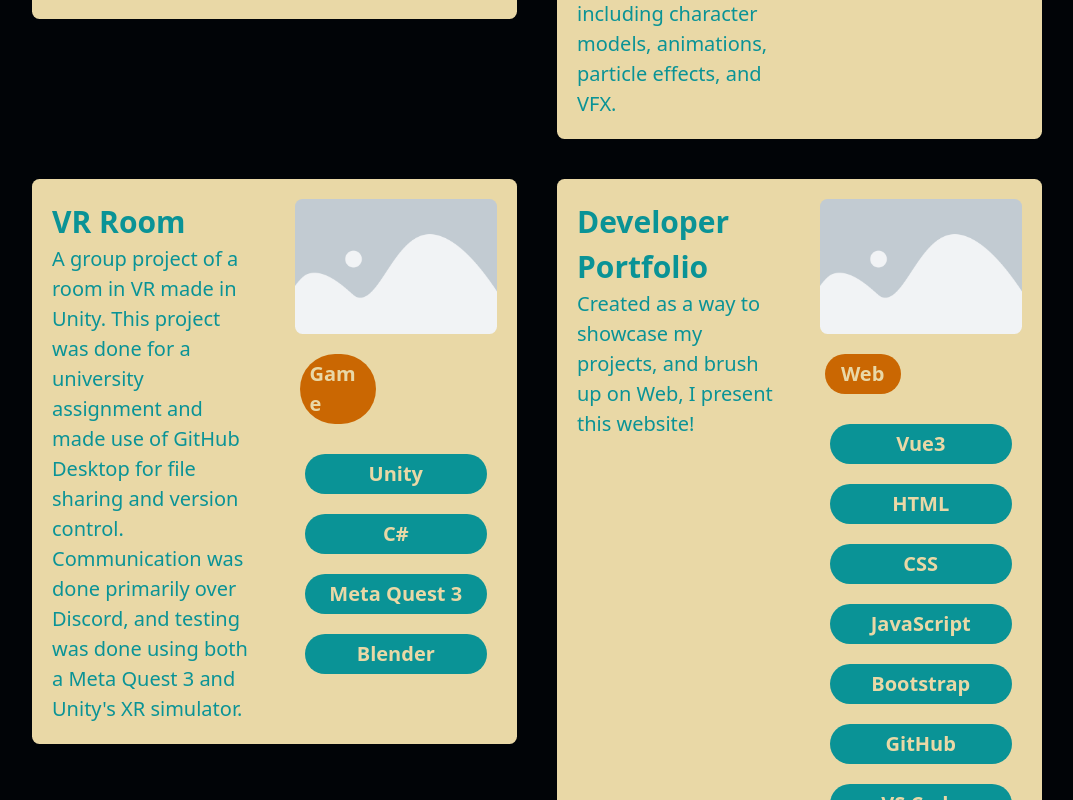
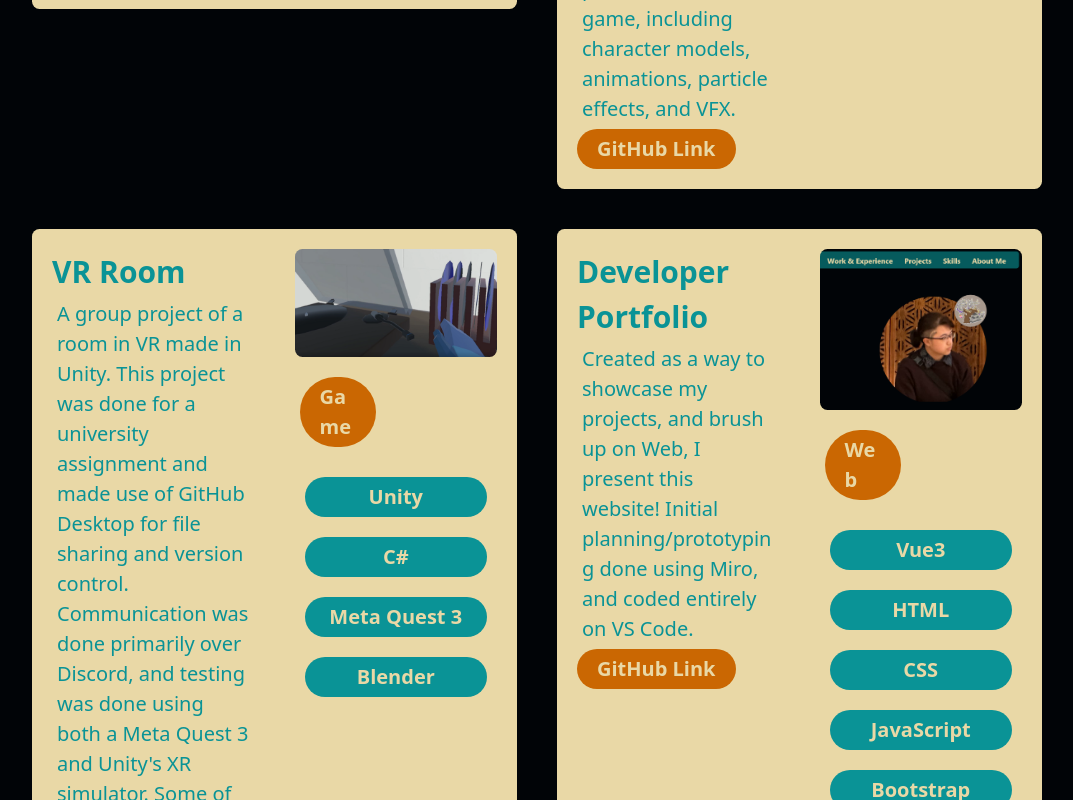
Before and after one commit to vVvOvOvVv/vVvOvOvVv.github.io, a Vue app: page / in a window 1280 px wide. Shown: the part 1480-2280 px from the top of the page, without its empty margins (103-1176 px from the left). Built offline with nearby package versions, Linux system fonts and the light colour scheme.

Commit message:
Images and external links

```diff
--- a/src/App.vue
+++ b/src/App.vue
@@ -75,4 +75,7 @@ html,
   background-color: $background-color;
   font-size: 20px;
 }
+a {
+  text-decoration: none !important;
+}
 </style>
--- a/src/assets/data.json
+++ b/src/assets/data.json
@@ -28,12 +28,13 @@
   "projects": [
     {
       "name": "Recreation of Lightner's Live",
-      "desc": "Lightners Live, a segment from Toby Fox's Deltarune, is a short rhythm game that appears during Chapter 3 of the game. I aim to recreate this segment, with a few additions of my own, such as additional songs, a slightly different approach to song/map difficulty, and more. GitHub: https://github.com/vVvOvOvVv/Lightners-Live",
+      "desc": "Lightners Live, a segment from Toby Fox's Deltarune, is a short rhythm game that appears during Chapter 3 of the game. I aim to recreate this segment, with a few additions of my own, such as additional songs, a slightly different approach to song/map difficulty, and more.",
       "imgPath": "lightners-live.png",
       "type": "Game",
       "isWIP": true,
       "toolsUsed": ["Godot", "GDScript", "GitHub", "DAW", "aseprite"],
-      "externalLink": ""
+      "externalLink": "https://github.com/vVvOvOvVv/Lightners-Live",
+      "linkLabel": "GitHub Link"
     },
     {
       "name": "FPS Prototype - Graveborn",
@@ -42,25 +43,28 @@
       "type": "Game",
       "isWIP": false,
       "toolsUsed": ["Unity3D", "C#", "GitHub"],
-      "externalLink": ""
+      "externalLink": "https://github.com/vVvOvOvVv/Graveborn",
+      "linkLabel": "GitHub Link"
     },
     {
       "name": "VR Room",
-      "desc": "A group project of a room in VR made in Unity. This project was done for a university assignment and made use of GitHub Desktop for file sharing and version control. Communication was done primarily over Discord, and testing was done using both a Meta Quest 3 and Unity's XR simulator.",
-      "imgPath": "",
+      "desc": "A group project of a room in VR made in Unity. This project was done for a university assignment and made use of GitHub Desktop for file sharing and version control. Communication was done primarily over Discord, and testing was done using both a Meta Quest 3 and Unity's XR simulator. Some of the assets used within the simulator were created by yours truly using Blender.",
+      "imgPath": "vr.png",
       "type": "Game",
       "isWIP": false,
       "toolsUsed": ["Unity", "C#", "Meta Quest 3", "Blender"],
-      "externalLink": ""
+      "externalLink": "https://github.com/dini3/CSCI388",
+      "linkLabel": "GitHub Link"
     },
     {
       "name": "Developer Portfolio",
-      "desc": "Created as a way to showcase my projects, and brush up on Web, I present this website!",
-      "imgPath": "",
+      "desc": "Created as a way to showcase my projects, and brush up on Web, I present this website! Initial planning/prototyping done using Miro, and coded entirely on VS Code.",
+      "imgPath": "portfolio.png",
       "type": "Web",
       "isWIP": false,
       "toolsUsed": ["Vue3", "HTML", "CSS", "JavaScript", "Bootstrap", "GitHub", "VS Code"],
-      "externalLink": ""
+      "externalLink": "https://github.com/vVvOvOvVv/vVvOvOvVv.github.io",
+      "linkLabel": "GitHub Link"
     },
     {
       "name": "Deltarune Cursors",
@@ -69,7 +73,8 @@
       "type": "Art",
       "isWIP": false,
       "toolsUsed": ["aseprite"],
-      "externalLink": ""
+      "externalLink": "https://ko-fi.com/vvvv_v/shop",
+      "linkLabel": "Ko-Fi Link"
     }
   ],
   "skills": [
--- a/src/components/ProjectBox.vue
+++ b/src/components/ProjectBox.vue
@@ -3,7 +3,10 @@
     <div class="row">
       <div class="name-desc col-md-6 d-flex flex-column align-items-start p-3">
         <colored-text color-type="tealType" size="30px" weight="bold">{{ proj.name }}</colored-text>
-        <colored-text color-type="tealType">{{ proj.desc }}</colored-text>
+        <colored-text class="m-1" color-type="tealType">{{ proj.desc }}</colored-text>
+        <project-tag v-if="hasLink" :is-link="true" :link="proj.externalLink">
+          {{ proj.linkLabel }}
+        </project-tag>
       </div>
       <div class="col-md-6 p-3">
         <img class="proj-img rounded" :src="resolvedImg" oncontextmenu="return false;" />
@@ -52,6 +55,9 @@ export default {
         ? new URL(`../assets/project_previews/${this.proj.imgPath}`, import.meta.url).href
         : new URL('../assets/placeholder.png', import.meta.url).href
     },
+    hasLink() {
+      return this.proj.externalLink ? true : false
+    },
   },
 }
 </script>
--- a/src/components/ProjectTag.vue
+++ b/src/components/ProjectTag.vue
@@ -1,9 +1,12 @@
 <template>
   <div
-    class="proj-tag rounded-pill p-1 px-2 d-flex flex-row align-items-center justify-content-center"
-    :class="{ 'type-tag': isType, 'wip-tag': isWip }"
+    class="proj-tag rounded-pill p-1 px-3 d-flex flex-row align-items-center justify-content-center"
+    :class="{ 'type-tag': isType, 'wip-tag': isWip, 'link-tag': isLink }"
   >
-    <colored-text weight="bold"> <slot /> </colored-text>
+    <a v-if="isLink" :href="link">
+      <colored-text weight="bold"> <slot /> </colored-text>
+    </a>
+    <colored-text v-else weight="bold"> <slot /> </colored-text>
   </div>
 </template>
 
@@ -24,6 +27,14 @@ export default {
       type: Boolean,
       default: false,
     },
+    isLink: {
+      type: Boolean,
+      default: false,
+    },
+    link: {
+      type: String,
+      default: '',
+    },
   },
 }
 </script>
@@ -33,7 +44,8 @@ export default {
 .proj-tag {
   background-color: $primary-color;
 }
-.type-tag {
+.type-tag,
+.link-tag {
   background-color: $secondary-color;
 }
 .wip-tag {
```
Also changed, not shown: src/assets/project_previews/portfolio.png (added), src/assets/project_previews/vr.png (added).
